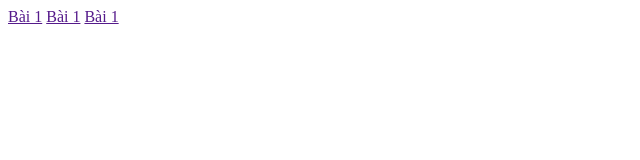
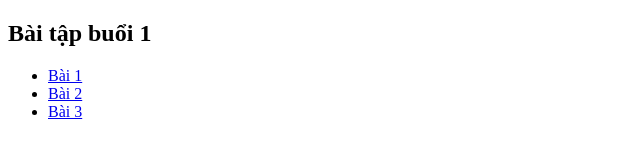
Before and after one commit to D-Tien/-K2-Fullstack, a plain HTML site: page Ex/Ex Day-1.html in a window 1280 px wide. Shown: the whole page, without its empty margins (0-640 px from the left). Drawn offline with Linux system fonts and the light colour scheme.

Commit message:
commit bai

```diff
--- a/Ex/Ex Day-1.html
+++ b/Ex/Ex Day-1.html
@@ -6,8 +6,26 @@
     <title>Document</title>
   </head>
   <body>
-    <a href="">Bài 1</a>
-    <a href="">Bài 1</a>
-    <a href="">Bài 1</a>
+    <h2>Bài tập buổi 1</h2>
+    <ul>
+      <li>
+        <a
+          href="https://github.com/D-Tien/-K2-Fullstack/blob/main/Exdemo/B%C3%A0i%201.html"
+          >Bài 1</a
+        >
+      </li>
+      <li>
+        <a
+          href="https://github.com/D-Tien/-K2-Fullstack/blob/main/Exdemo/B%C3%A0i%202.html"
+          >Bài 2</a
+        >
+      </li>
+      <li>
+        <a
+          href="https://github.com/D-Tien/-K2-Fullstack/blob/main/Exdemo/B%C3%A0i%203.html"
+          >Bài 3</a
+        >
+      </li>
+    </ul>
   </body>
 </html>
```
